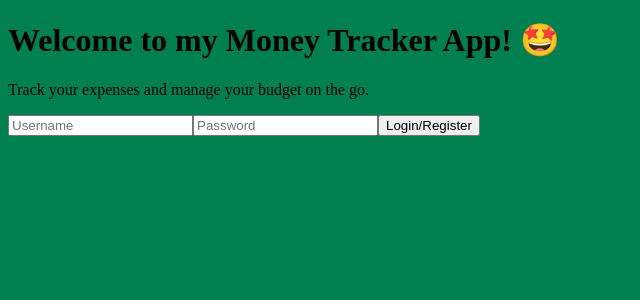
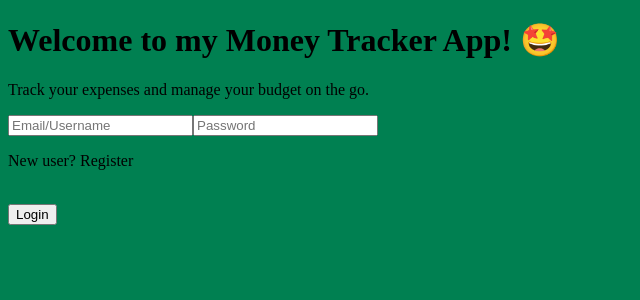
Before and after one commit to kNoCoding/MERN-Budget-Tracker, a React (Vite) app in the folder client/: page / in a window 1280 px wide. Shown: the top 300 px of the page, without its empty margins (0-640 px from the left). Built offline with nearby package versions, Linux system fonts and the light colour scheme.

Commit message:
Implement toggle between login and registration forms

```diff
--- a/client/src/components/AuthForm.jsx
+++ b/client/src/components/AuthForm.jsx
@@ -4,6 +4,7 @@ import { httpService } from '../services/http.service'
 
 
 function AuthForm() {
+  const [isLogin, setIsLogin] = useState(true)
   const [credentials, setCredentials] = useState({ email: '', password: '' })
   const navigate = useNavigate()
 
@@ -17,25 +18,27 @@ function AuthForm() {
 
   const handleSubmit = async (event) => {
     event.preventDefault()
+    const authEndpoint = isLogin ? '/auth/login' : '/auth/register'
     try {
-      const response = await httpService.post('/auth/login', credentials)
-      console.log('Login/Register successful:', response)
+      const response = await httpService.post(authEndpoint, credentials)
+      console.log('Auth successful:', response)
       const { token } = response
       localStorage.setItem('token', token)
       console.log('FUCK YEAHHHHHH~!!!!')
       navigate('/dashboard')
     } catch (error) {
-      console.error('Login/Register failed:', error.response ? error.response.data : error)
+      console.error('Auth failed:', error.response ? error.response.data : error)
       // Handle error (e.g., display error message)
     }
   }
 
   return (
+    <>
       <form onSubmit={handleSubmit}>
         <input
           type="text"
           name="email"
-        placeholder="Username"
+          placeholder="Email/Username"
           value={credentials.email}
           onChange={handleChange}
         />
@@ -46,8 +49,14 @@ function AuthForm() {
           value={credentials.password}
           onChange={handleChange}
         />
-      <button type="submit">Login/Register</button>
+
+        <p onClick={() => setIsLogin(!isLogin)}>
+          {isLogin ? 'New user? Register' : 'Already registered? Login'}
+        </p>
+        <br />
+        <button type="submit">{isLogin ? 'Login' : 'Register'}</button>
       </form>
+    </>
   )
 }
 
```
Lines whose indentation alone changed are shown as unchanged.
